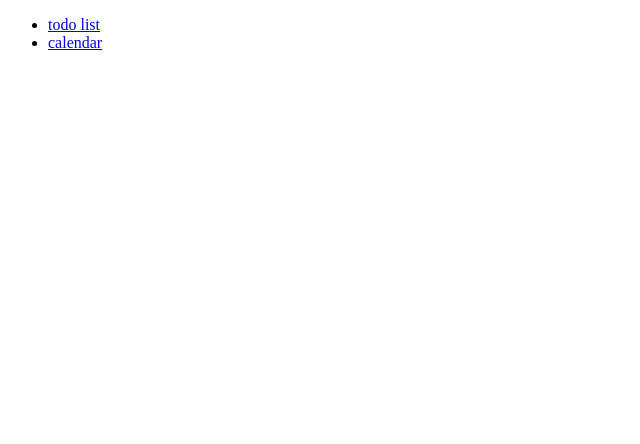
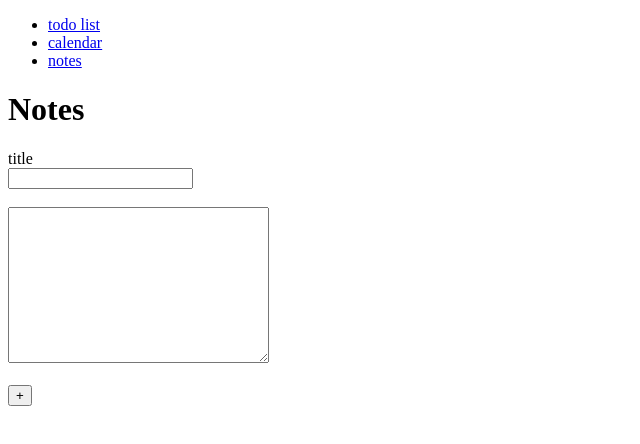
Before and after one commit to magalifabri/react-intro, a React (Create React App) app: page /notes in a window 1280 px wide. Before the commit this address had no page. Shown: the top 444 px of the page, without its empty margins (0-640 px from the left). Built offline with nearby package versions, Linux system fonts and the light colour scheme.

Commit message:
Add page for keeping notes (WIP)

```diff
--- a/src/App.js
+++ b/src/App.js
@@ -2,6 +2,7 @@ import {BrowserRouter as Router, Route, Routes} from "react-router-dom";
 import TodoList from "./TodoList";
 import Nav from "./Nav";
 import Calendar from "./Calendar";
+import Notes from "./Notes";
 
 
 const App = () => {
@@ -12,6 +13,7 @@ const App = () => {
             <Routes>
                 <Route path="/" element={<TodoList/>}/>
                 <Route path="/calendar" element={<Calendar/>}/>
+                <Route path="/notes" element={<Notes/>}/>
             </Routes>
         </Router>
     )
--- a/src/Nav.js
+++ b/src/Nav.js
@@ -7,6 +7,7 @@ const Nav = () => {
             <ul>
                 <li><Link to="/">todo list</Link></li>
                 <li><Link to="/calendar">calendar</Link></li>
+                <li><Link to="/notes">notes</Link></li>
             </ul>
         </div>
     );
--- /dev/null
+++ b/src/Notes.js
@@ -0,0 +1,53 @@
+import React, {useState} from 'react';
+import {useRef} from "react";
+
+const Notes = () => {
+    const titleRef = useRef();
+    const textareaRef = useRef();
+    const [notes, setNotes] = useState([]);
+    const [idCounter, setIdCounter] = useState(0);
+
+
+    // get notes from LS
+    // save notes to LS
+
+
+    const handleAddNote = () => {
+        const noteTitle = titleRef.current.value;
+        const noteBody = textareaRef.current.value;
+
+        setNotes(prevState => {
+            return [...prevState, {
+                id: idCounter,
+                title: noteTitle,
+                body: noteBody
+            }];
+        });
+
+        setIdCounter(prevState => prevState + 1);
+    }
+
+
+    return (
+        <main>
+            <h1>Notes</h1>
+            <ul>
+                {notes.map(note => {
+                    return <li>{note.title}</li>
+                })}
+            </ul>
+
+            <label htmlFor="title">title</label>
+            <br/>
+            <input ref={titleRef} id="title" type="text"/>
+            <br/>
+            <br/>
+            <textarea id="body" ref={textareaRef} cols="30" rows="10"></textarea>
+            <br/>
+            <br/>
+            <button onClick={handleAddNote}>+</button>
+        </main>
+    );
+};
+
+export default Notes;
```
